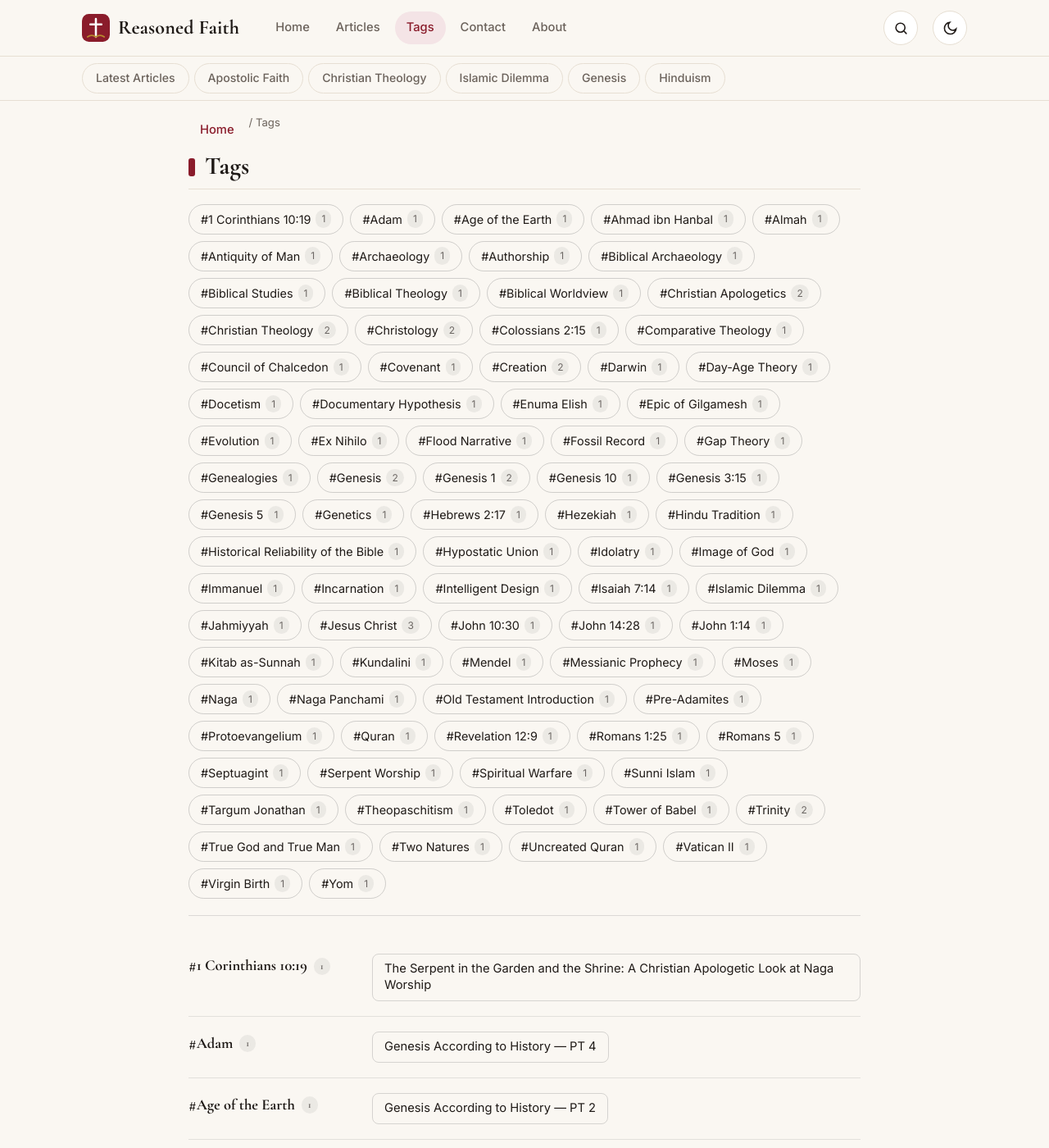
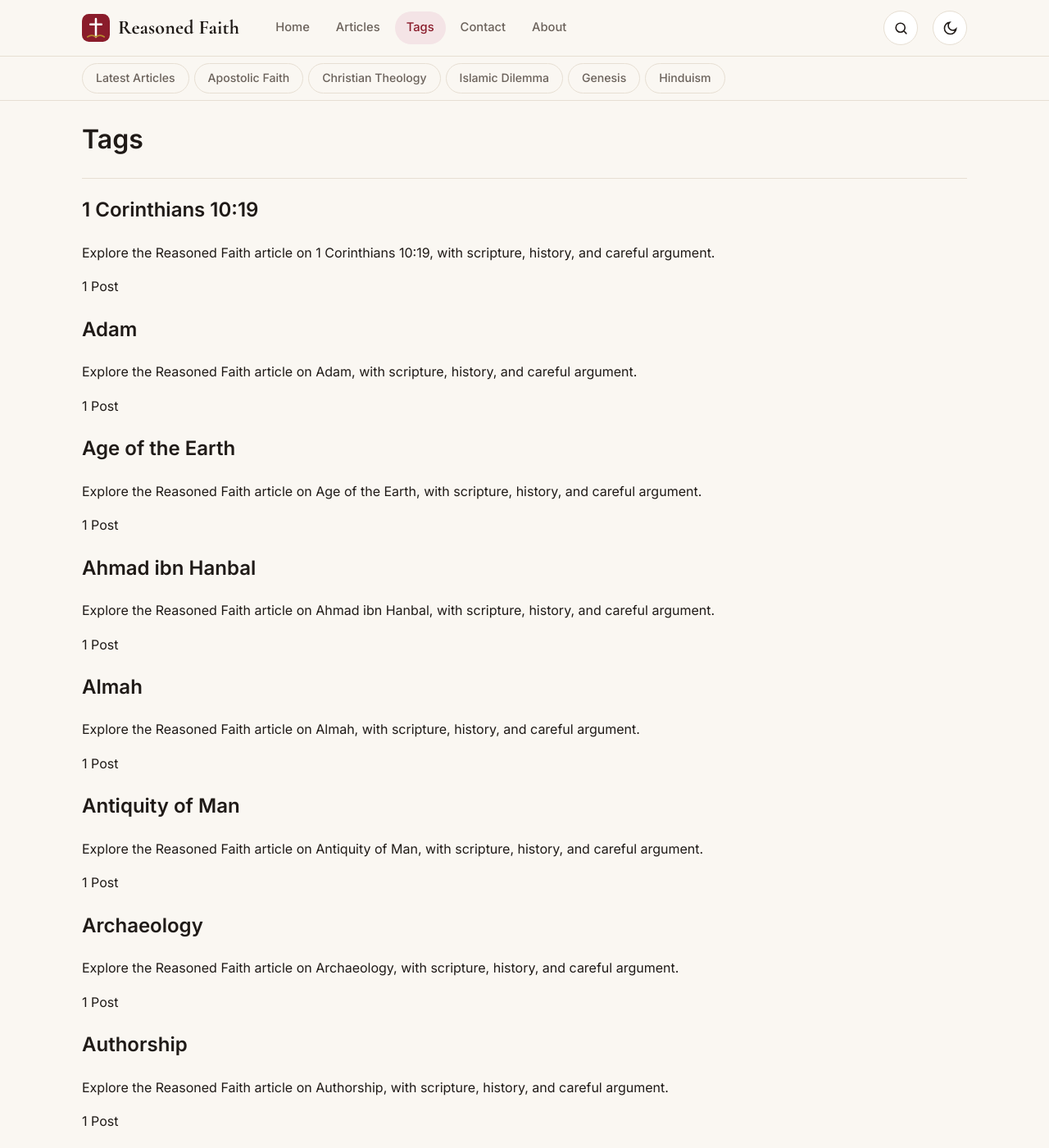
Before and after one commit to Reasoned-faith/reasoned-faith.github.io, a Jekyll site: the page built from tags/index.html, in a window 1280 px wide and 1400 px high. Shown: the whole window at 82% size. Built offline with Jekyll 4.4.1, drawn with Linux system fonts in a browser that asks for light colours; some of the changed text lies outside the part shown.

Commit message:
Update index.html

```diff
--- a/tags/index.html
+++ b/tags/index.html
@@ -1,104 +1,36 @@
 ---
 layout: default
 title: Tags
+excerpt: Browse every topic covered on Reasoned Faith.
 ---
 {% include data.html %}
 {%- assign all_tags = "" -%}
 {%- for p in arts -%}{%- for t in p.tags -%}{%- assign all_tags = all_tags | append: t | append: "|" -%}{%- endfor -%}{%- endfor -%}
 {%- assign taglist = all_tags | split: "|" | uniq | sort_natural -%}
-<div class="ap tagpage">
-  <nav class="crumbs" aria-label="Breadcrumb"><a href="{{ '/' | relative_url }}">Home</a> / Tags</nav>
-  <div class="sec-head"><h1>Tags</h1></div>
+<div class="tagpage2">
+  <header class="tp-head">
+    <h1>Tags</h1>
+  </header>
 
-  {%- comment -%} Mstari wa chips juu {%- endcomment -%}
-  <div class="tag-cloud" role="navigation" aria-label="Jump to tag">
-    {%- for t in taglist -%}
-      {%- if t != "" -%}
-      {%- assign n = arts | where_exp: "a", "a.tags contains t" | size -%}
-      <a class="tag-chip" href="#tag-{{ t | slugify }}">#{{ t }} <span>{{ n }}</span></a>
-      {%- endif -%}
-    {%- endfor -%}
-  </div>
-
+  <div class="tp-grid">
   {%- for t in taglist -%}
     {%- if t != "" -%}
-    {%- assign tagged = arts | where_exp: "a", "a.tags contains t" %}
-  <section class="tag-row" id="tag-{{ t | slugify }}">
-    <h3 class="tag-name">#{{ t }} <span>{{ tagged.size }}</span></h3>
-    <ul class="tag-articles">
-      {%- for a in tagged %}
-      <li><a href="{{ a.url | relative_url }}">{{ a.title }}</a></li>
-      {%- endfor %}
-    </ul>
-  </section>
+    {%- assign tagged = arts | where_exp: "a", "a.tags contains t" -%}
+    {%- assign n = tagged.size -%}
+    {%- assign custom = site.data.tags[t] -%}
+    <a class="tp-card" id="tag-{{ t | slugify }}" href="{{ '/' | relative_url }}?q={{ t | uri_escape }}">
+      <h2 class="tp-name">{{ t }}</h2>
+      <p class="tp-desc">
+        {%- if custom -%}{{ custom }}
+        {%- elsif n == 1 -%}Explore the Reasoned Faith article on {{ t }}, with scripture, history, and careful argument.
+        {%- else -%}Explore {{ n }} Reasoned Faith articles on {{ t }}, with scripture, history, and careful argument.
+        {%- endif -%}
+      </p>
+      <span class="tp-count">{{ n }} {% if n == 1 %}Post{% else %}Posts{% endif %}</span>
+    </a>
     {%- endif -%}
   {%- else %}
-  <p class="cp-empty">No tags yet. Add <code>tags: [Trinity, Genesis]</code> to the top of an article.</p>
+    <p class="cp-empty">No tags yet. Add <code>tags: [Trinity, Genesis]</code> to the top of an article.</p>
   {%- endfor %}
+  </div>
 </div>
-
-<style>
-/* Chips za juu */
-.tagpage .tag-cloud{
-  display:flex;flex-wrap:wrap;gap:8px;
-  margin:0 0 28px;padding-bottom:20px;
-  border-bottom:1px solid rgba(128,128,128,.25);
-}
-.tagpage .tag-chip{
-  display:inline-flex;align-items:center;gap:6px;
-  padding:6px 14px;border-radius:999px;
-  border:1px solid rgba(128,128,128,.35);
-  color:inherit;text-decoration:none;font-size:.9rem;
-  transition:background .15s ease,transform .15s ease;
-}
-.tagpage .tag-chip span{
-  font-size:.75rem;opacity:.65;
-  padding:1px 7px;border-radius:999px;background:rgba(128,128,128,.18);
-}
-.tagpage .tag-chip:hover,
-.tagpage .tag-chip:focus-visible{background:rgba(128,128,128,.14);transform:translateY(-1px)}
-
-/* Safu za mlalo */
-.tagpage .tag-row{
-  display:grid;
-  grid-template-columns:200px 1fr;
-  gap:12px 24px;
-  align-items:start;
-  padding:18px 0;
-  border-bottom:1px solid rgba(128,128,128,.2);
-  scroll-margin-top:80px;
-}
-.tagpage .tag-name{
-  margin:0;font-family:var(--serif);font-size:1.15rem;
-  display:flex;align-items:center;gap:8px;
-}
-.tagpage .tag-name span{
-  font-family:inherit;font-size:.75rem;opacity:.65;
-  padding:1px 8px;border-radius:999px;background:rgba(128,128,128,.18);
-}
-.tagpage .tag-articles{
-  list-style:none;margin:0;padding:0;
-  display:flex;flex-wrap:wrap;gap:10px;
-}
-.tagpage .tag-articles a{
-  display:block;padding:8px 14px;border-radius:8px;
-  border:1px solid rgba(128,128,128,.3);
-  color:inherit;text-decoration:none;font-size:.92rem;line-height:1.35;
-  transition:background .15s ease,border-color .15s ease;
-}
-.tagpage .tag-articles a:hover,
-.tagpage .tag-articles a:focus-visible{
-  background:rgba(128,128,128,.12);border-color:currentColor;
-}
-
-/* Simu: safu inakuwa wima, makala zinasogezwa kwa mlalo */
-@media (max-width:700px){
-  .tagpage .tag-row{grid-template-columns:1fr}
-  .tagpage .tag-articles{
-    flex-wrap:nowrap;overflow-x:auto;
-    padding-bottom:8px;scroll-snap-type:x proximity;
-  }
-  .tagpage .tag-articles li{flex:0 0 auto;scroll-snap-align:start}
-  .tagpage .tag-articles a{white-space:nowrap}
-}
-</style>
```
